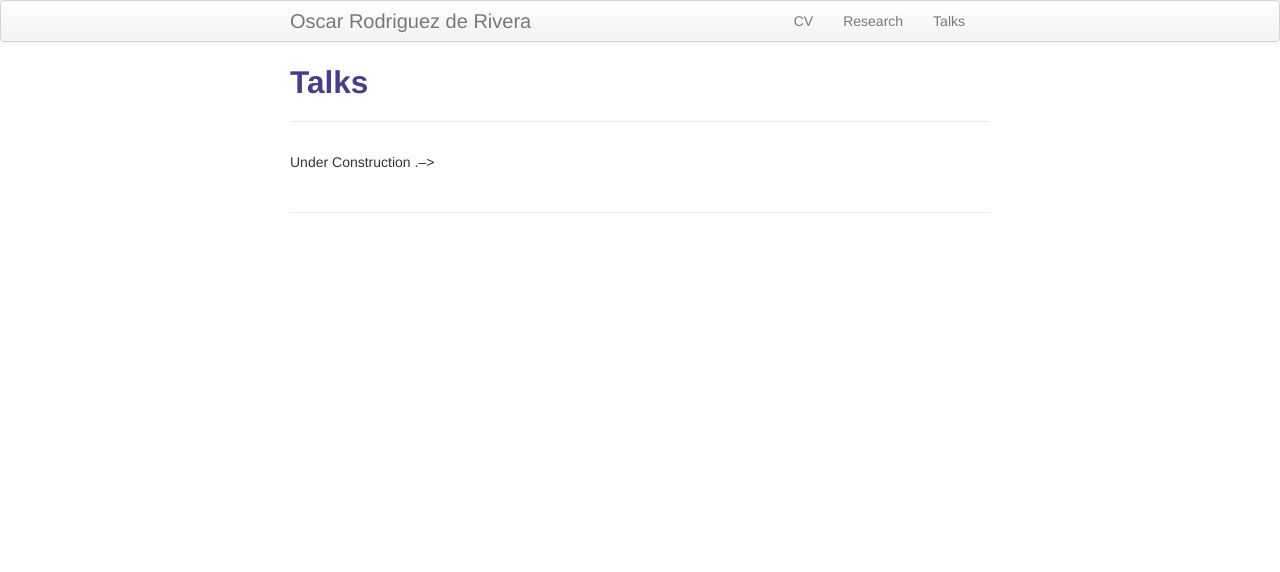
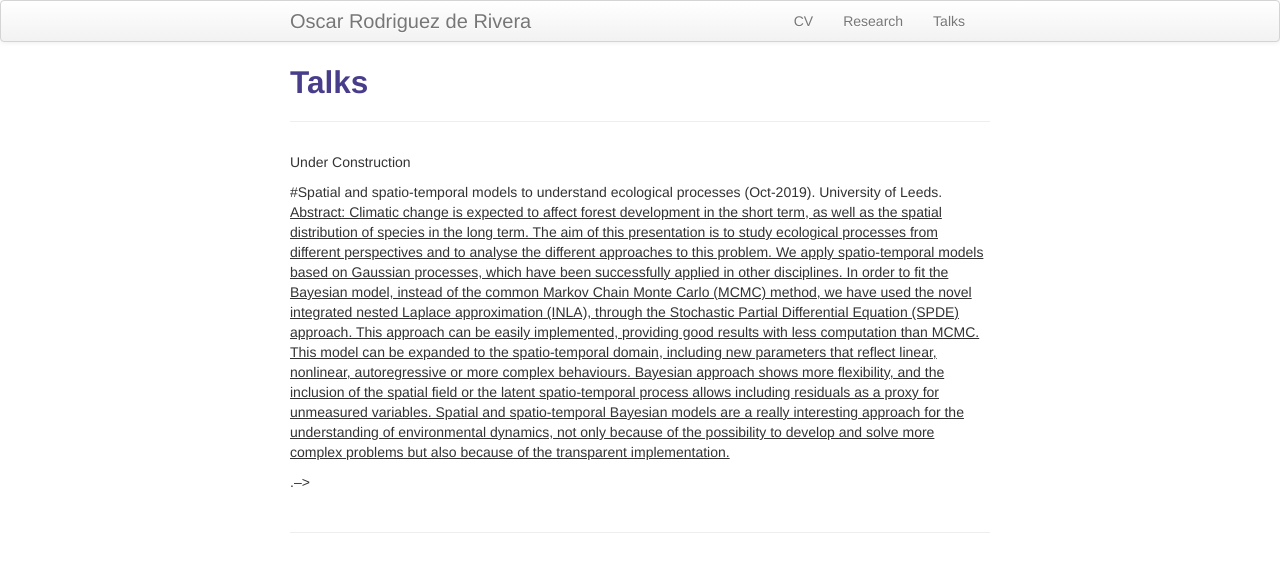
Before and after one commit to orrortega/orrortega.github.io, a Jekyll site: the page built from pages/talks.md, in a window 1280 px wide. Shown: the top 572 px of the page. Built offline with Jekyll 4.4.1, drawn with Linux system fonts in a browser that asks for light colours.

Commit message:
Update talks.md

```diff
--- a/pages/talks.md
+++ b/pages/talks.md
@@ -5,6 +5,12 @@ description: Some research talks
 ---
 
 Under Construction
+
+#Spatial and spatio-temporal models to understand ecological processes (Oct-2019). University of Leeds.
+<u>Abstract:
+Climatic change is expected to affect forest development in the short term, as well as the spatial distribution of species in the long term. The aim of this presentation is to study ecological processes from different perspectives and to analyse the different approaches to this problem. We apply spatio-temporal models based on Gaussian processes, which have been successfully applied in other disciplines. In order to fit the Bayesian model, instead of the common Markov Chain Monte Carlo (MCMC) method, we have used the novel integrated nested Laplace approximation (INLA), through the Stochastic Partial Differential Equation (SPDE) approach. This approach can be easily implemented, providing good results with less computation than MCMC. This model can be expanded to the spatio-temporal domain, including new parameters that reflect linear, nonlinear, autoregressive or more complex behaviours. Bayesian approach shows more flexibility, and the inclusion of the spatial field or the latent spatio-temporal process allows including residuals as a proxy for unmeasured variables. Spatial and spatio-temporal Bayesian models are a really interesting approach for the understanding of environmental dynamics, not only because of the possibility to develop and solve more complex problems but also because of the transparent implementation.
+
+
 .-->
 
 <!-- Note: this is how to write a comment in HTML. Everything in here won't show up on your webpage.-->
```
